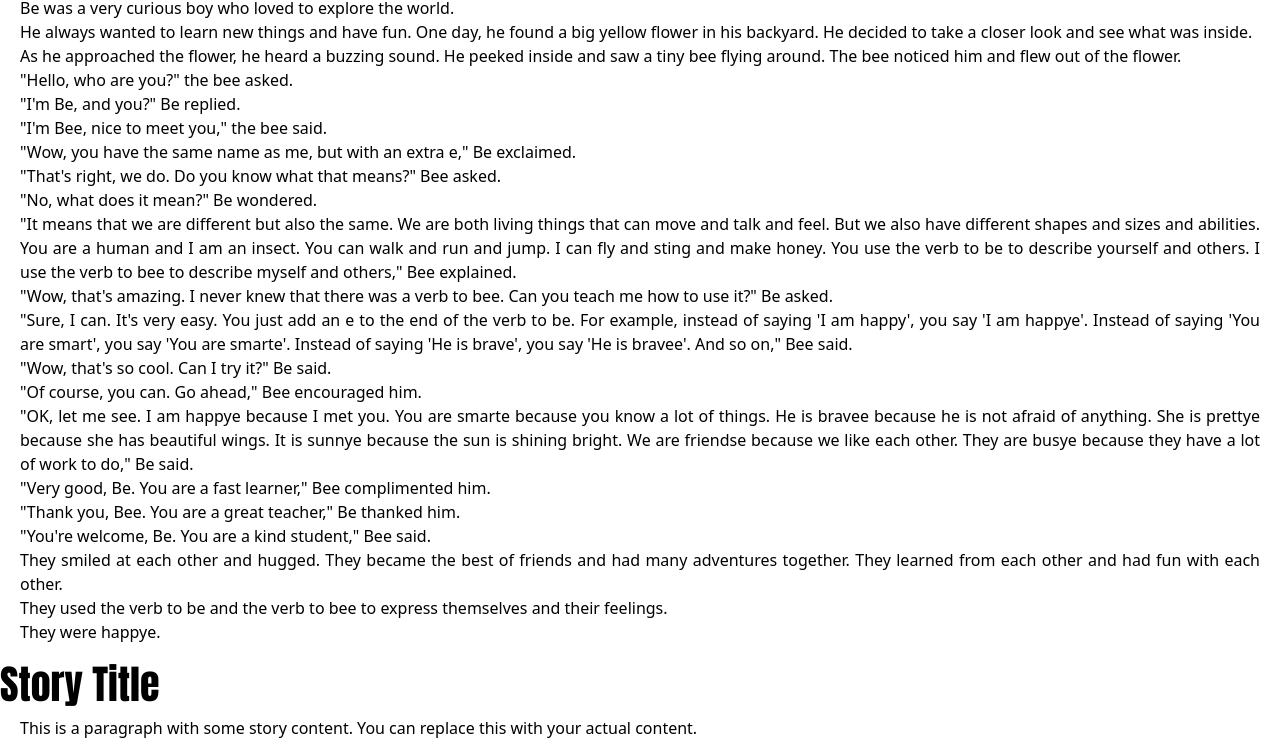
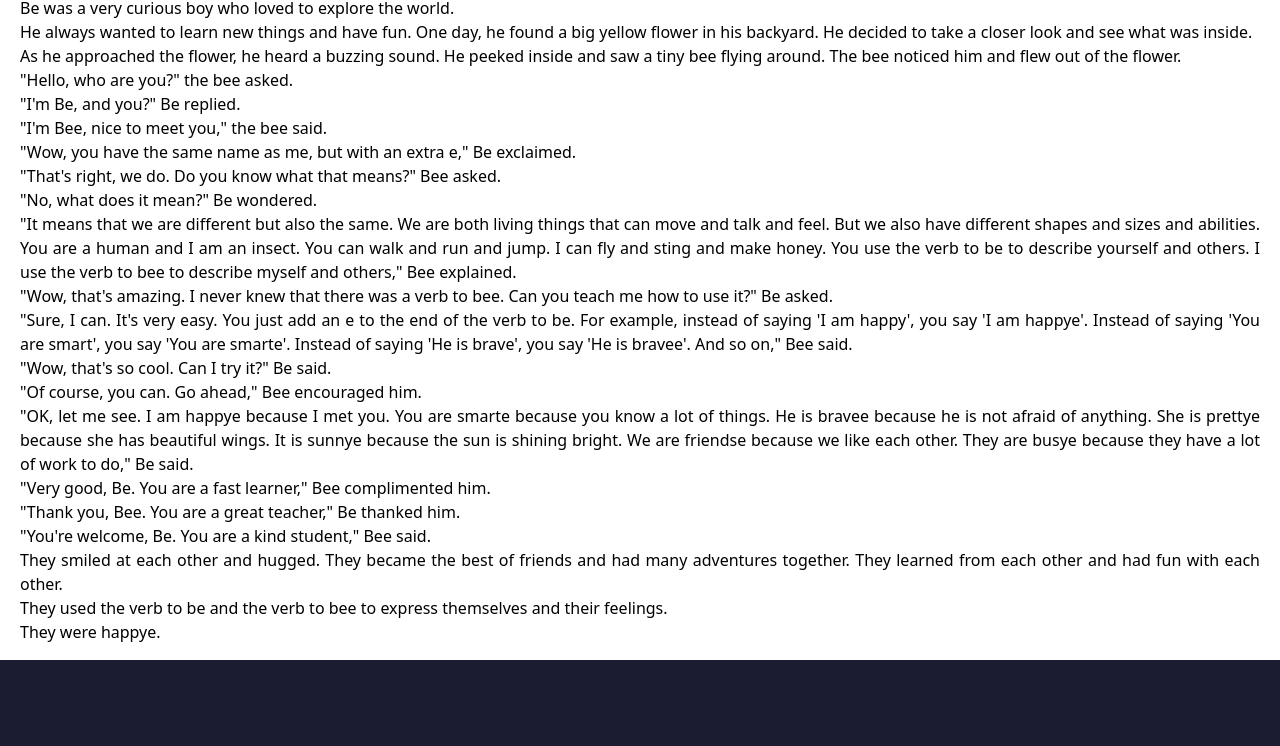
Before and after one commit to JOSE-ZAJAMA/site, a plain HTML site: page 4732.html in a window 1280 px wide. Shown: the part 187-933 px from the top of the page. Drawn offline with nearby package versions, Linux system fonts and the light colour scheme; a web font is replaced by a local one.

Commit message:
deleted extra info

```diff
--- a/4732.html
+++ b/4732.html
@@ -84,38 +84,7 @@
             </div>
         </div>
     </div>
-    <div id="story2" class="container_stories">
-        <div class="row">
-            <div class="col">
-                <h1>Story Title</h1>
-                <p>This is a paragraph with some story content. You can replace this with your actual content.</p>
-            </div>
-        </div>
-    </div>
 
-    <!-- Contacto --
-    <section id="contact" class="contacto seccion-oscura">
-        <div class="container">
-            <div class="container text-center rectangulo d-flex justify-content-evenly">
-                <div class="row">
-                    <div class="col-12 col-md-4 seccion-titulo">
-                      Get in touch!
-                    </div>
-                    <div class="col-12 col-md-4 descripcion">
-                      Let's meet each other and foster knowledge among students.
-                    </div>
-                    <div class="col-12 col-md-4">
-                        <a href="mailto:josezajama@gmail.com">
-                            <button type="button">
-                                Contact
-                                <i class="bi bi-envelope-check-fill"></i>
-                            </button>
-                        </a>
-                    </div>
-                </div>
-            </div>
-        </div>
-    </section>-->
 
     <!-- Footer -->
     <footer class="seccion-oscura d-flex flex-column align-items-center justify-content-center">
```
Also changed, not shown: 3139.html (+0 -31 lines).
